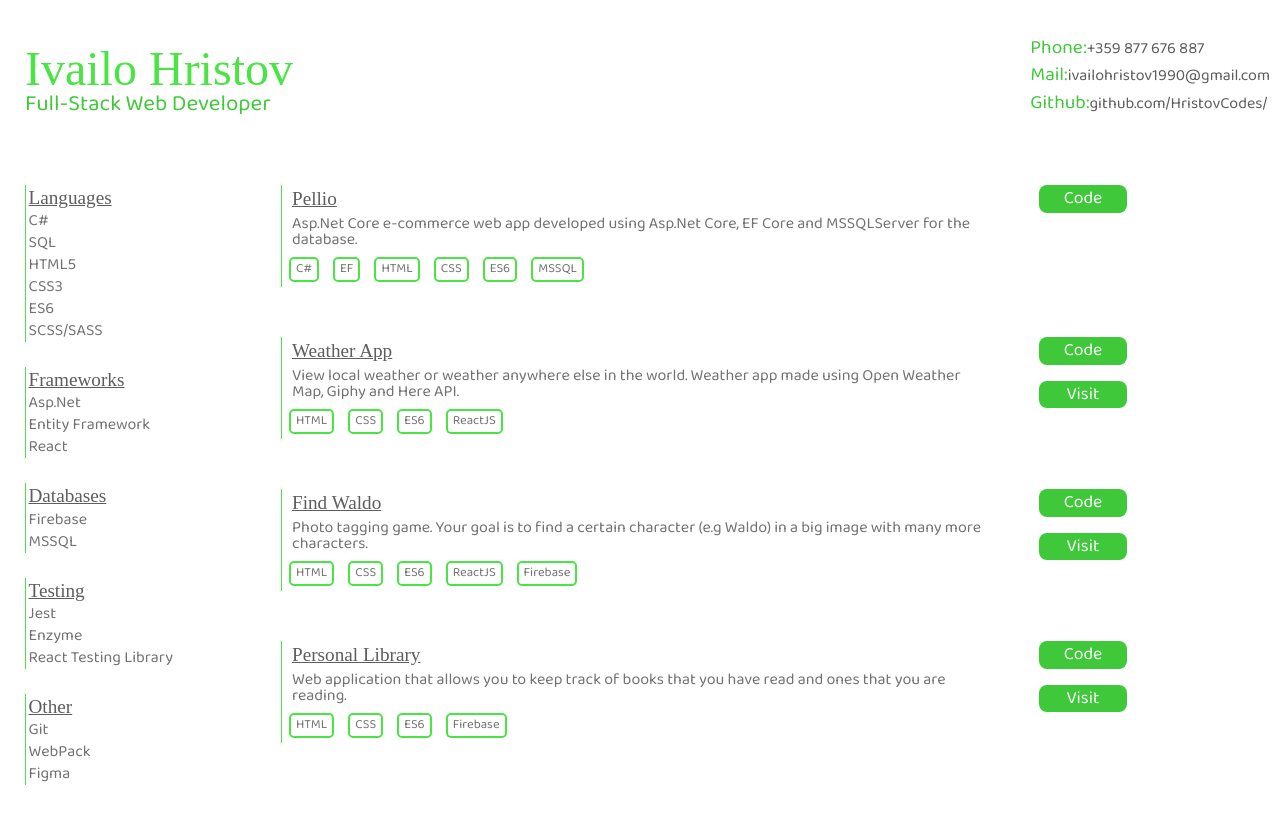
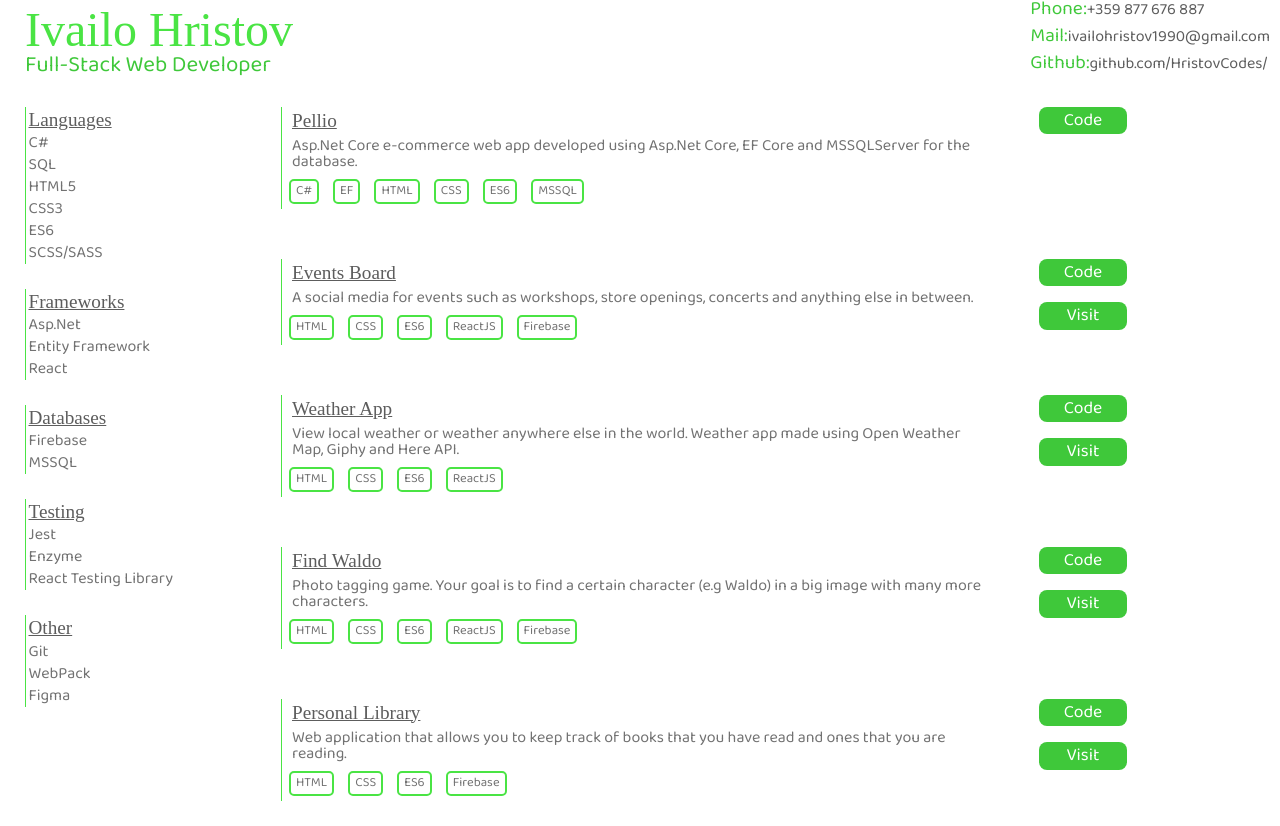
Before and after one commit to HristovCodes/Portfolio, a React (Create React App) app: page / in a window 1280 px wide. Before the commit the page ends 800 px from the top, so only its background shows below. Built offline with nearby package versions, Linux system fonts and the light colour scheme; a web font is replaced by a local one.

Commit message:
Added Events Board

```diff
--- a/src/tab/Home.js
+++ b/src/tab/Home.js
@@ -98,6 +98,17 @@ class Projects extends React.Component {
         </div>
         <div className="Container">
           <Project
+            name="Events Board"
+            languages={["HTML", "CSS", "ES6", "ReactJS", "Firebase"]}
+            description="A social media for events such as workshops, store openings, concerts and anything else in between."
+          ></Project>
+          <Links
+            code="https://github.com/HristovCodes/Events-Board/"
+            visit="https://hristovcodes.github.io/Events-Board/"
+          ></Links>
+        </div>
+        <div className="Container">
+          <Project
             name="Weather App"
             languages={["HTML", "CSS", "ES6", "ReactJS"]}
             description="View local weather or weather anywhere else in the world. Weather app made using Open Weather Map, Giphy and Here API."
```
